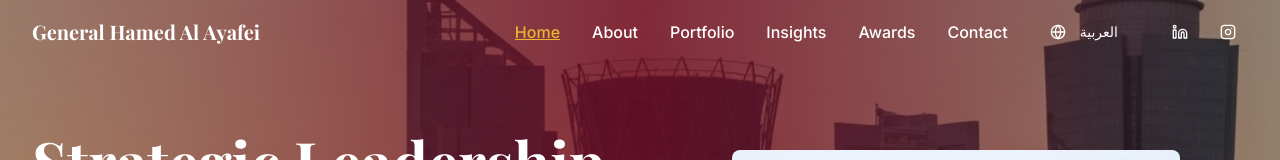
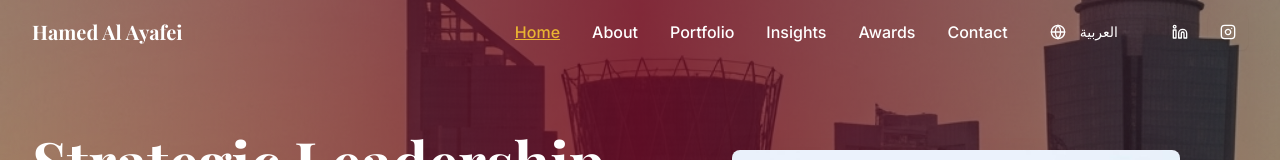
Before and after one commit to 31102/brand-profile, a Next.js app: page / in a window 1280 px wide. Shown: the top 160 px of the page. Built offline with nearby package versions, Linux system fonts and the light colour scheme; a web font is replaced by a local one.

Commit message:
name changed

```diff
--- a/app/layout.tsx
+++ b/app/layout.tsx
@@ -29,12 +29,12 @@ const inter = Inter({
 })
 
 export const metadata = {
-  title: "General Hamed Al Ayafei - Strategic Leadership & Investment | اللواء حامد العيافي",
+  title: "Hamed Al Ayafei - Strategic Leadership & Investment | حامد العيافي",
   description:
     "Former Major General in Qatar Armed Forces, now entrepreneur, advisor, and investor. Bridging local opportunities with international ambition. | لواء سابق في القوات المسلحة القطرية، الآن رجل أعمال ومستشار ومستثمر",
   keywords: "Qatar, Leadership, Investment, Military, Entrepreneur, Business Advisory, CSR, Sports Management",
   openGraph: {
-    title: "General Hamed Al Ayafei - Strategic Leadership & Investment",
+    title: "Hamed Al Ayafei - Strategic Leadership & Investment",
     description: "Former Major General in Qatar Armed Forces, now entrepreneur, advisor, and investor.",
     type: "website",
     locale: "en_US",
@@ -56,7 +56,7 @@ export default function RootLayout({
       <head>
         <meta name="viewport" content="width=device-width, initial-scale=1" />
         <meta name="robots" content="index, follow" />
-        <meta name="author" content="General Hamed Al Ayafei" />
+        <meta name="author" content="Hamed Al Ayafei" />
         <link rel="canonical" href="https://generalhamed.com" />
         <link rel="alternate" hrefLang="ar" href="https://generalhamed.com/ar" />
         <link rel="alternate" hrefLang="en" href="https://generalhamed.com/en" />
--- a/components/footer.tsx
+++ b/components/footer.tsx
@@ -8,12 +8,12 @@ import { MapPin, Phone, Mail, Linkedin, Instagram, ArrowUp } from "lucide-react"
 
 const footerData = {
   en: {
-    name: "General Hamed Al Ayafei",
+    name: "Hamed Al Ayafei",
     description:
       "Strategic leadership meets innovation. Bridging local opportunities with international ambition through three decades of experience in military service and business excellence.",
     quickLinks: "Quick Links",
     services: "Services",
-    copyright: "© 2024 General Hamed Al Ayafei. All rights reserved.",
+    copyright: "© 2024 Hamed Al Ayafei. All rights reserved.",
     links: [
       { name: "About", href: "#about" },
       { name: "Portfolio", href: "#portfolio" },
--- a/components/hero-section.tsx
+++ b/components/hero-section.tsx
@@ -167,7 +167,7 @@ export function HeroSection() {
             <div className="relative">
               <img
                 src="/Major General Hamed Mohammed.jpeg"
-                alt="General Hamed Al Ayafei Portrait"
+                alt="Hamed Al Ayafei Portrait"
                 className="w-full h-[500px] max-w-md mx-auto rounded-lg shadow-2xl object-cover object-top"
               />
               <div
--- a/components/navigation.tsx
+++ b/components/navigation.tsx
@@ -74,8 +74,8 @@ export function Navigation() {
               }}
             >
               {language === "ar"
-                ? "اللواء حامد العيافي"
-                : "General Hamed Al Ayafei"}
+                ? "حامد العيافي"
+                : "Hamed Al Ayafei"}
             </span>
           </motion.div>
 
--- a/components/seo-head.tsx
+++ b/components/seo-head.tsx
@@ -5,12 +5,12 @@ import { useLanguage } from "@/contexts/language-context"
 
 const seoData = {
   en: {
-    title: "General Hamed Al Ayafei - Strategic Leadership & Business Excellence in Qatar",
+    title: "Hamed Al Ayafei - Strategic Leadership & Business Excellence in Qatar",
     description:
       "Former Major General turned entrepreneur, investor, and strategic advisor. Bridging local opportunities with international ambition across sports, education, CSR, and business development in Qatar.",
     keywords:
       "Qatar business leader, military leadership, strategic advisor, investment facilitation, CSR excellence, sports management, Qatar Vision 2030, business development, entrepreneurship",
-    author: "General Hamed Al Ayafei",
+    author: "Hamed Al Ayafei",
   },
   ar: {
     title: "اللواء حامد العياضي - القيادة الاستراتيجية والتميز التجاري في قطر",
@@ -61,7 +61,7 @@ export function SEOHead() {
           __html: JSON.stringify({
             "@context": "https://schema.org",
             "@type": "Person",
-            name: language === "ar" ? "اللواء حامد العياضي" : "General Hamed Al Ayafei",
+            name: language === "ar" ? "اللواء حامد العياضي" : "Hamed Al Ayafei",
             jobTitle: language === "ar" ? "مستشار استراتيجي ومستثمر" : "Strategic Advisor & Investor",
             description: seo.description,
             url: "https://generalhamed.com",
--- a/contexts/language-context.tsx
+++ b/contexts/language-context.tsx
@@ -119,7 +119,7 @@ const translations = {
     "footer.links.contact": "Contact",
     "footer.links.privacy": "Privacy Policy",
     "footer.links.terms": "Terms of Service",
-    "footer.copyright": "© 2024 General Hamed Al Ayafei. All rights reserved.",
+    "footer.copyright": "© 2024 Hamed Al Ayafei. All rights reserved.",
 
     // Newsletter
     "newsletter.title": "Stay Updated",
@@ -229,7 +229,7 @@ const translations = {
     "footer.links.contact": "التواصل",
     "footer.links.privacy": "سياسة الخصوصية",
     "footer.links.terms": "شروط الخدمة",
-    "footer.copyright": "© 2024 اللواء حامد العيافي. جميع الحقوق محفوظة.",
+    "footer.copyright": "© 2024 حامد العيافي. جميع الحقوق محفوظة.",
 
     // Newsletter
     "newsletter.title": "ابق على اطلاع",
```
